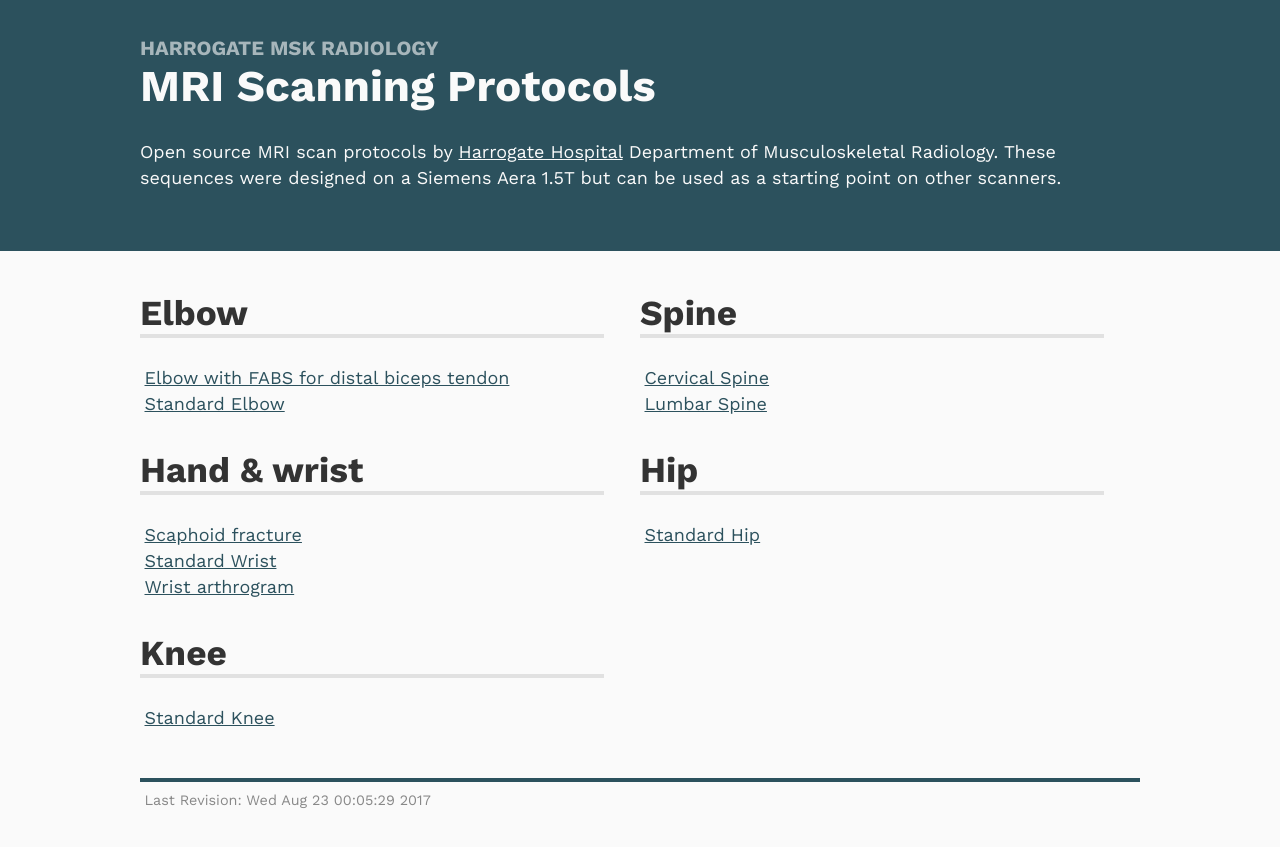
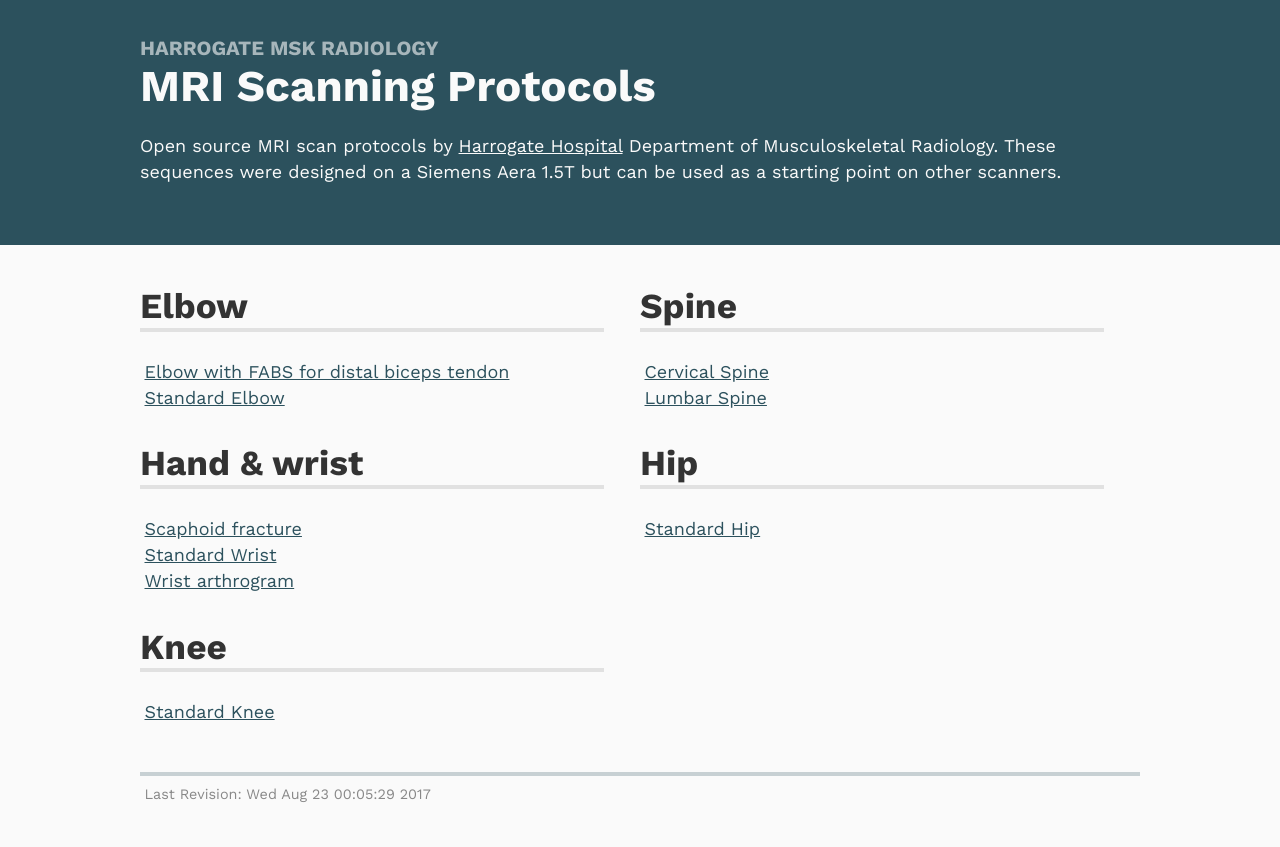
Before and after one commit to harrogatemsk/harrogatemsk.github.io, a Jekyll site: the page built from index.html, in a window 1280 px wide. Shown: the top 847 px of the page. Built offline with Jekyll 4.4.1, drawn with Linux system fonts in a browser that asks for light colours.

Commit message:
Update style.scss

```diff
--- a/assets/css/style.scss
+++ b/assets/css/style.scss
@@ -75,6 +75,7 @@
 	opacity: 0.75;
     font-size: 1.125em;
 	line-height: 1.5em;
+    margin-bottom: 1%;
 }
 
 header {
@@ -93,7 +94,7 @@
 }
 
 footer {
-	border-top: 4px solid $dark_color;
+	border-top: 4px solid rgba($dark_color,0.25);
 	padding: 0.25em;
 	margin-top: 2%;
     color: #888;
```
